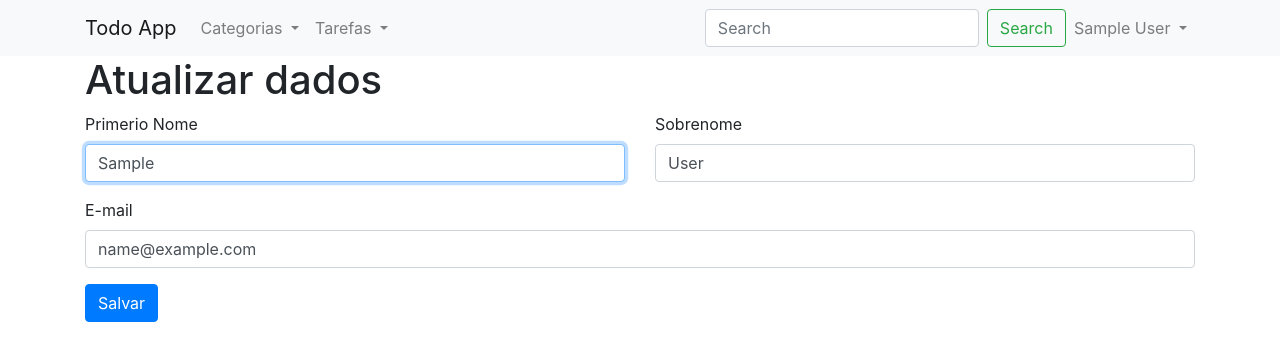
After one commit to CleysonPH/django-todoapp, a Django app: page /contas/usuario/atualizar/ in a window 1280 px wide. The commit adds this page. Shown: the top 361 px of the page. Run offline with Django 3.2, Linux system fonts and the light colour scheme; the visitor is signed in with stand-in values (Sample User, id 1); some libraries are stand-ins or nearby versions.

Commit message:
Created the page for edit the User data

```diff
--- a/apps/accounts/forms.py
+++ b/apps/accounts/forms.py
@@ -16,3 +16,10 @@ class UserProfileForm(forms.ModelForm):
     class Meta:
         model = UserProfile
         exclude = ('user',)
+
+
+class UserUpdateForm(forms.ModelForm):
+
+    class Meta:
+        model = User
+        fields = ('first_name', 'last_name', 'email')
--- a/apps/accounts/urls.py
+++ b/apps/accounts/urls.py
@@ -10,6 +10,8 @@ urlpatterns = [
     path('usuario/logout/', views.logout_user, name='user-logout'),
     path('usuario/alterar-senha/', views.user_change_password,
          name='user-change-password'),
+    path('usuario/atualizar/', views.update_user,
+         name='user-update'),
     path('usuario/perfil/', views.detail_user_profile, name='user-profile-detail'),
     path('usuario/perfil/criar/', views.create_user_profile,
          name='user-profile-create'),
--- a/apps/accounts/views.py
+++ b/apps/accounts/views.py
@@ -5,7 +5,7 @@ from django.contrib.auth.decorators import login_required
 from django.contrib.auth.forms import PasswordChangeForm
 from django.contrib import messages
 
-from .forms import UserForm, UserProfileForm
+from .forms import UserForm, UserProfileForm, UserUpdateForm
 from .models import UserProfile
 
 
@@ -128,7 +128,25 @@ def edit_user_profile(request):
     form = UserProfileForm(instance=profile)
     context = {
         'title': 'Alterar Perfil',
-        'profile': profile,
         'form': form,
     }
     return render(request, template_name, context)
+
+
+@login_required
+def update_user(request):
+    if request.method == 'POST':
+        form = UserUpdateForm(request.POST, instance=request.user)
+
+        if form.is_valid():
+            form.save()
+            messages.success(request, 'Perfil atualizado com sucesso!')
+            return redirect('accounts:user-profile-detail')
+
+    form = UserUpdateForm(instance=request.user)
+    template_name = 'accounts/user_update.html'
+    context = {
+        'title': 'Atualizar dados',
+        'form': form
+    }
+    return render(request, template_name, context)
--- /dev/null
+++ b/templates/accounts/user_update.html
@@ -0,0 +1,48 @@
+{% extends 'base.html' %}
+
+{% load widget_tweaks %}
+
+{% block title %}
+    {{ title }} | {{ block.super }}
+{% endblock title %}
+
+{% block content %}
+
+    <div class="container">
+        <div class="row">
+            <div class="col-12">
+                <h1>{{ title }}</h1>
+                {% include 'partials/message.html' %}
+            </div>
+        </div>
+
+        <div class="row">
+            <div class="col-12">
+                <form action="" method="POST">
+                    {% csrf_token %}
+                    <div class="row">
+                        <div class="col-md">
+                            <div class="form-group">
+                                <label for="{{ form.first_name.id_for_label }}">Primerio Nome</label>
+                                {{ form.first_name|add_class:"form-control"|attr:"autofocus" }}
+                            </div>
+                        </div>
+                        <div class="col-md">
+                            <div class="form-group">
+                                <label for="{{ form.last_name.id_for_label }}">Sobrenome</label>
+                                {{ form.last_name|add_class:"form-control" }}
+                            </div>
+                        </div>
+                    </div>
+                    <div class="form-group">
+                        <label for="{{ form.email.id_for_label }}">E-mail</label>
+                        {{ form.email|add_class:"form-control" }}
+                    </div>
+
+                    <button type="submit" class="btn btn-primary">Salvar</button>
+                </form>
+            </div>
+        </div>
+    </div>
+
+{% endblock content %}
--- a/templates/base.html
+++ b/templates/base.html
@@ -77,6 +77,7 @@
                             <div class="dropdown-divider"></div>
                             <a class="dropdown-item" href="{% url 'accounts:user-profile-detail' %}">Perfil</a>
                             <a class="dropdown-item" href="{% url 'accounts:user-change-password' %}">Trocar Senha</a>
+                            <a class="dropdown-item" href="{% url 'accounts:user-update' %}">Atualizar dados</a>
                             <a class="dropdown-item" href="{% url 'accounts:user-logout' %}">Sair</a>
                         </div>
                     </li>
```
